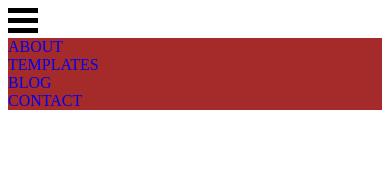
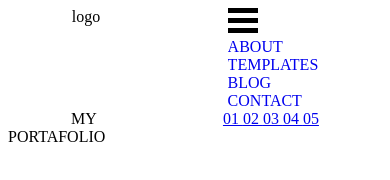
Before and after one commit to luisguillermotrujillo/lucas, a plain HTML site: page index.html in a window 390 px wide. Drawn offline with Linux system fonts and the light colour scheme.

Commit message:
cambios luis

```diff
--- a/estilos-css/estilos.css
+++ b/estilos-css/estilos.css
@@ -5,15 +5,23 @@
         width: 30px;
         height: 5px;
     }
-}
+
 .aes{
-    background-color: brown;
+   /* background-color: brown;*/
     overflow: hidden;
     transition: 6s;
 }
 .aes a{
     display: block;
     text-decoration: none;
-
-
 }
+.flex{
+    display: flex;
+    justify-content: space-around;
+}
+.flex-1{
+    display: flex;
+    justify-content: flex-start;
+    flex-direction: column;
+}
+}
--- a/index.html
+++ b/index.html
@@ -10,7 +10,11 @@
 </head>
 
 <body>
-    <nav>
+    <nav class="flex">
+        <div>
+            logo
+        </div>
+
         <div>
             <div onclick="abrirCerrar()">
                 <div class="boton-menu"></div>
@@ -33,6 +37,33 @@
             </div>
         </div>
     </nav>
+    <main class="flex-1">
+        <div class="flex">
+            <div>
+                MY
+            </div>
+            <div>
+                <a href="#">
+                    01
+                </a>
+                <a href="#">
+                    02
+                </a>
+                <a href="#">
+                    03
+                </a>
+                <a href="#">
+                    04
+                </a>
+                <a href="#">
+                    05
+                </a>
+            </div>
+        </div>
+        <div>
+            PORTAFOLIO
+        </div>
+    </main>
 
 
 
```
